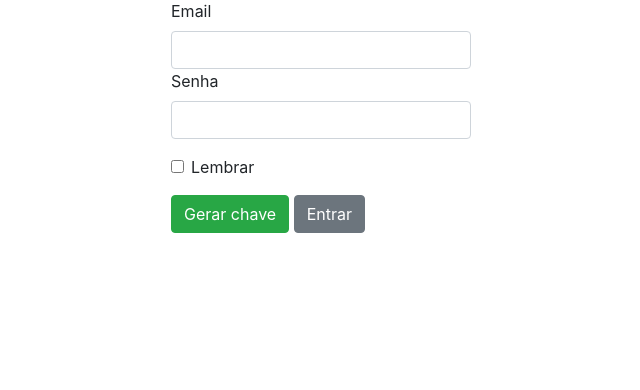
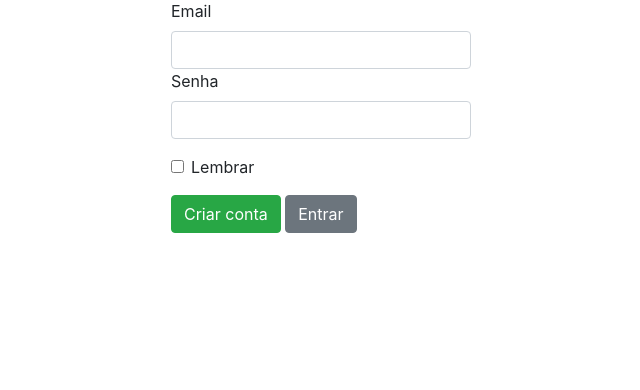
Before and after one commit to whzinn/saldata, a Flask app: page / in a window 1280 px wide. Shown: the part 49-439 px from the top of the page, without its empty margins (319-959 px from the left). Run offline with Flask 2, Linux system fonts and the light colour scheme; some libraries are stand-ins or nearby versions.

Commit message:
Update acesso.html

```diff
--- a/templates/acesso.html
+++ b/templates/acesso.html
@@ -43,7 +43,7 @@
         <input type="checkbox" class="form-check-input" id="exampleCheck1">
         <label class="form-check-label" for="exampleCheck1">Lembrar</label>
       </div>
-        <button type="button" class="btn btn-success">Gerar chave</button>
+        <button type="button" class="btn btn-success">Criar conta</button>
         <button type="submit" class="btn btn-secondary">Entrar</button>
 
     </form>
```
